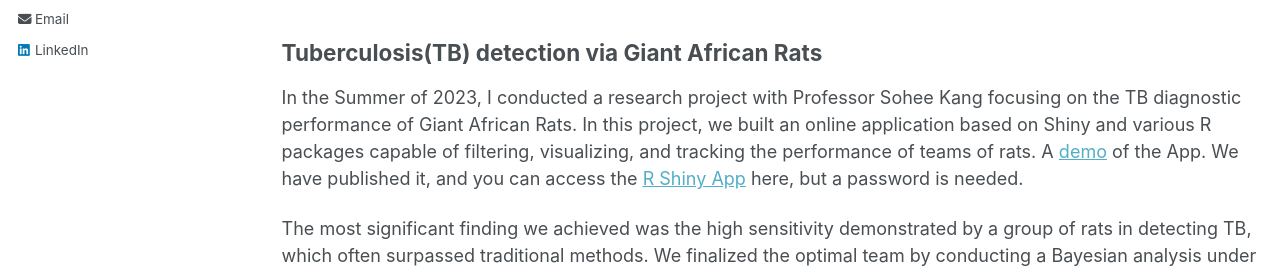
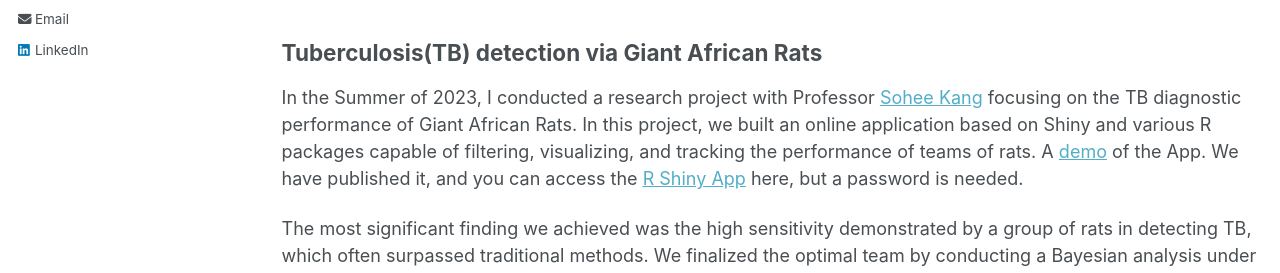
Before and after one commit to JimmyMa1006/JimmyMa1006.github.io, a Jekyll site: the page built from _pages/projects.md, in a window 1280 px wide and 1247 px high. Shown: the part 493-766 px from the top of the window. Built offline with Jekyll 4.4.1, drawn with Linux system fonts in a browser that asks for light colours; part of the change alters nothing that is shown.

```diff
--- a/_pages/projects.md
+++ b/_pages/projects.md
@@ -17,6 +17,6 @@ You can find the [Final Report](https://drive.google.com/file/d/1g8M4aukgWw_k6JT
 
 ## Tuberculosis(TB) detection via Giant African Rats
 
-In the Summer of 2023, I conducted a research project with Professor Sohee Kang focusing on the TB diagnostic performance of Giant African Rats. In this project, we built an online application based on Shiny and various R packages capable of filtering, visualizing, and tracking the performance of teams of rats. A [demo](https://drive.google.com/file/d/13HQGJQM-h1snqKF-OwME89MrlssLZHW7/view?usp=drive_link) of the App. We have published it, and you can access the [R Shiny App](https://1rsgc6-junjie-ma.shinyapps.io/Rats_Analysis/) here, but a password is needed.
+In the Summer of 2023, I conducted a research project with Professor [Sohee Kang](https://www.utsc.utoronto.ca/cms/sohee-kang) focusing on the TB diagnostic performance of Giant African Rats. In this project, we built an online application based on Shiny and various R packages capable of filtering, visualizing, and tracking the performance of teams of rats. A [demo](https://drive.google.com/file/d/13HQGJQM-h1snqKF-OwME89MrlssLZHW7/view?usp=drive_link) of the App. We have published it, and you can access the [R Shiny App](https://1rsgc6-junjie-ma.shinyapps.io/Rats_Analysis/) here, but a password is needed.
 
 The most significant finding we achieved was the high sensitivity demonstrated by a group of rats in detecting TB, which often surpassed traditional methods. We finalized the optimal team by conducting a Bayesian analysis under the hierarchical model to evaluate how different combinations of rats perform. This is a short [presentation ](https://drive.google.com/file/d/1rLnwr87u92Mz6TfxCd0RHPCZQJYJOCek/view?usp=drive_link) that includes a description of the Bayesian model and posterior analysis.
```
